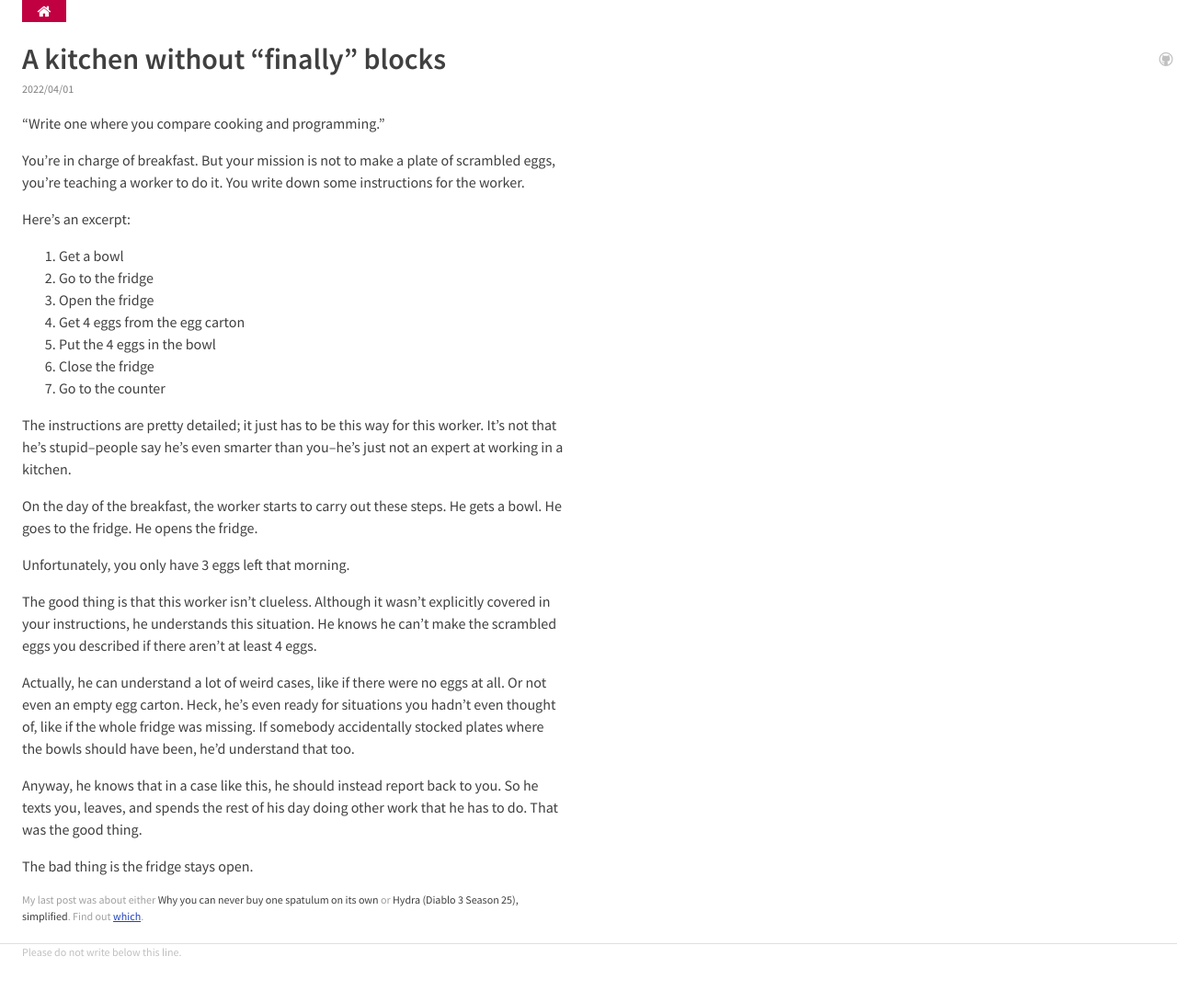
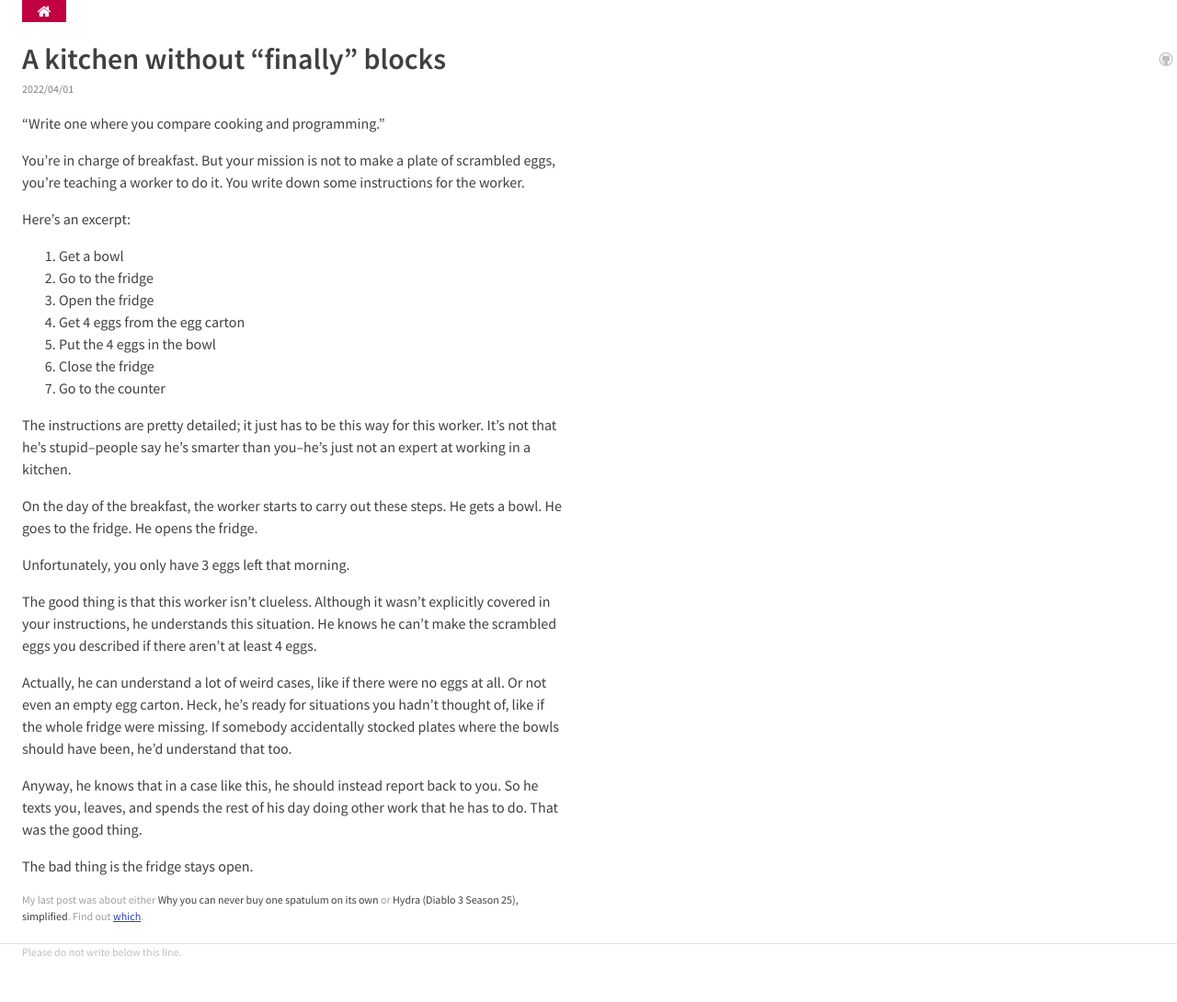
Before and after one commit to wh0/wh0.github.io, a Jekyll site: the page built from _posts/2022-03-31-finally.md, in a window 1280 px wide. Shown: the whole page at 92% size. Built offline with Jekyll 4.4.1, drawn with Linux system fonts in a browser that asks for light colours.

Commit message:
Update 2022-03-31-finally.md

```diff
--- a/_posts/2022-03-31-finally.md
+++ b/_posts/2022-03-31-finally.md
@@ -23,7 +23,7 @@ Here's an excerpt:
 7. Go to the counter
 
 The instructions are pretty detailed; it just has to be this way for this worker.
-It's not that he's stupid--people say he's even smarter than you--he's just not an expert at working in a kitchen.
+It's not that he's stupid--people say he's smarter than you--he's just not an expert at working in a kitchen.
 
 On the day of the breakfast, the worker starts to carry out these steps.
 He gets a bowl.
@@ -38,7 +38,7 @@ He knows he can't make the scrambled eggs you described if there aren't at least
 
 Actually, he can understand a lot of weird cases, like if there were no eggs at all.
 Or not even an empty egg carton.
-Heck, he's even ready for situations you hadn't even thought of, like if the whole fridge was missing.
+Heck, he's ready for situations you hadn't thought of, like if the whole fridge were missing.
 If somebody accidentally stocked plates where the bowls should have been, he'd understand that too.
 
 Anyway, he knows that in a case like this, he should instead report back to you.
```
